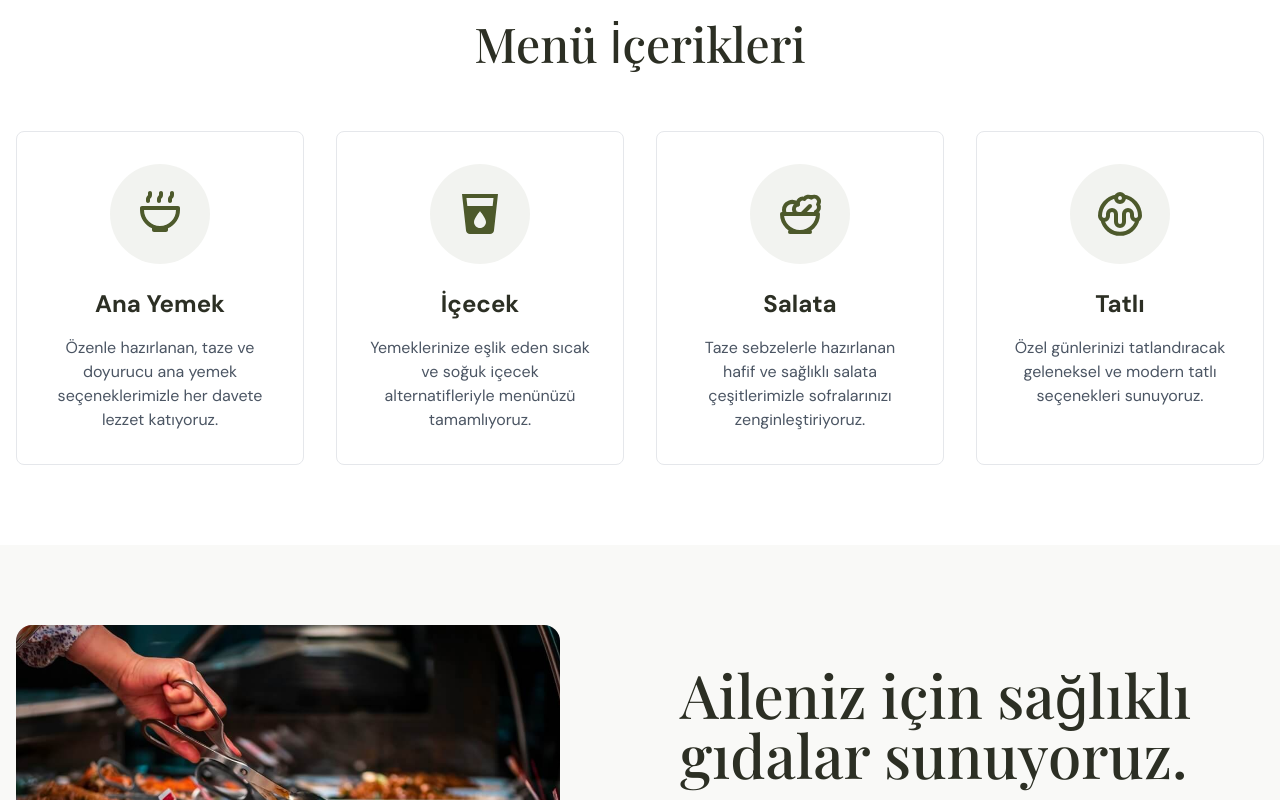
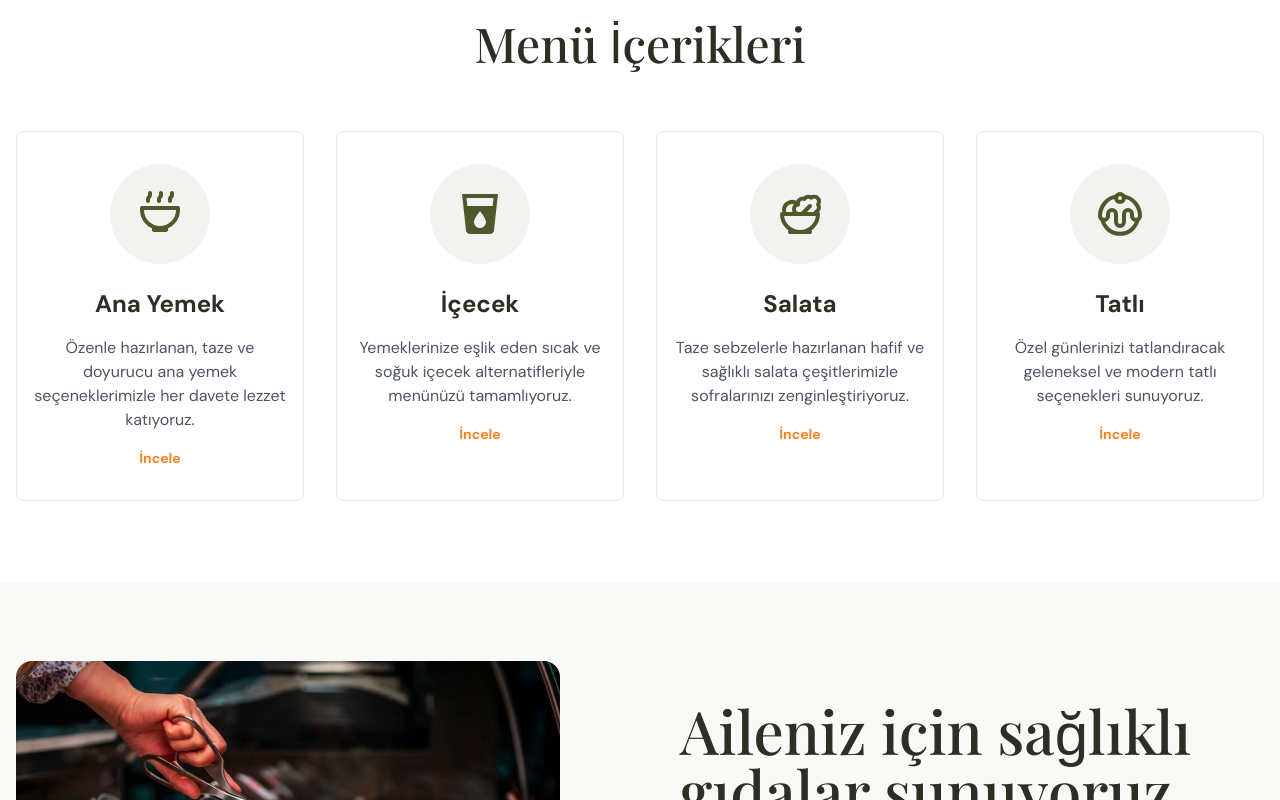
Before and after one commit to BBmyproject/lezzetbucatering, a Next.js app: page / in a window 1280 px wide. Shown: the part 860-1660 px from the top of the page. Built offline with nearby package versions, Linux system fonts and the light colour scheme; no server answers; a web font is replaced by a local one.

Commit message:
updates 3

```diff
--- a/app/components/DeliverySection.tsx
+++ b/app/components/DeliverySection.tsx
@@ -127,12 +127,12 @@ export default function DeliverySection() {
                   isVisible ? 'fade-up-visible' : ''
                 }`}
               >
-                <div className="flex items-start gap-4">
+                <div className="flex items-center gap-4">
                   <div className="flex-shrink-0 w-8 h-8 rounded-full bg-[#f58220] flex items-center justify-center">
                   <IoTimeOutline className="text-white text-lg" />
                   </div>
                   <div>
-                    <h3 className="text-xl font-medium text-dark">
+                    <h3 className="text-base md:text-xl font-medium text-dark">
                       Gün içi içinde teslimat
                     </h3>
                   </div>
@@ -145,12 +145,12 @@ export default function DeliverySection() {
                   isVisible ? 'fade-up-visible' : ''
                 }`}
               >
-                <div className="flex items-start gap-4">
+                <div className="flex items-center gap-4">
                   <div className="flex-shrink-0 w-8 h-8 rounded-full bg-[#f58220] flex items-center justify-center">
                     <RiDiscountPercentLine className="text-white text-lg" />
                   </div>
                   <div>
-                    <h3 className="text-xl font-medium text-dark">
+                    <h3 className="text-base md:text-xl font-medium text-dark">
                       En İyi Teklif ve Fiyatlar
                     </h3>
                   </div>
--- a/app/components/Footer.tsx
+++ b/app/components/Footer.tsx
@@ -76,7 +76,7 @@ export default function Footer() {
 
           {/* İletişim Bilgileri */}
           <div>
-            <h2 className="text-lg font-semibold text-white mb-4">İletişim</h2>
+            <h2 className="text-lg font-semibold text-white mb-7">İletişim</h2>
             <div className="flex flex-col gap-3 text-sm font-sans text-[#dbdfd0]">
               <div className="group flex items-center gap-2 cursor-pointer">
                 <FaPhoneAlt className="text-white text-base group-hover:text-[#f58220] transition-colors" />
--- a/app/components/Header.tsx
+++ b/app/components/Header.tsx
@@ -29,7 +29,7 @@ export default function Header() {
   ];
 
   return (
-    <header>
+    <header className='inline md:block'>
       {/* Header Top */}
       <div className="bg-[#4d592b] py-[6px] md:py-[9px]">
         <div className="container mx-auto max-w-[1320px] px-4">
@@ -159,7 +159,7 @@ export default function Header() {
         <div className="fixed inset-0 bg-white z-50 md:hidden">
           <div className="flex flex-col h-full">
             {/* Logo ve Close Button */}
-            <div className="px-4 py-6 border-b border-gray-200 flex items-center justify-between">
+            <div className="px-4 py-4 border-b border-gray-200 flex items-center justify-between">
               <Link
                 href="/"
                 onClick={closeMenu}
--- a/app/components/MenuSection.tsx
+++ b/app/components/MenuSection.tsx
@@ -1,5 +1,6 @@
 'use client';
 
+import Link from 'next/link';
 import { useEffect, useRef, useState } from 'react';
 import { MdLocalDrink } from 'react-icons/md';
 import { LuSalad } from 'react-icons/lu';
@@ -99,7 +100,7 @@ export default function MenuSection() {
                 isVisible ? 'fade-up-visible' : ''
               }`}
             >
-              <div className="bg-white border border-gray-200 rounded-lg p-8 hover:shadow-lg transition-shadow duration-300 h-full flex flex-col items-center text-center">
+              <div className="bg-white border border-gray-200 rounded-lg py-8 px-4 hover:shadow-lg transition-shadow duration-300 h-full flex flex-col items-center text-center">
                 {/* Icon */}
                 <div className="mb-6 flex justify-center w-[100px] h-[100px] rounded-full bg-[#4d592b12] items-center">
                   {service.icon}
@@ -112,6 +113,12 @@ export default function MenuSection() {
                 <p className="text-base text-gray-600 font-sans">
                   {service.description}
                 </p>
+                <Link
+                  href="/menu"
+                  className="mt-4 inline-block text-[#f58220] font-bold text-sm transition-colors"
+                >
+                  İncele
+                </Link>
               </div>
             </div>
           ))}
```
